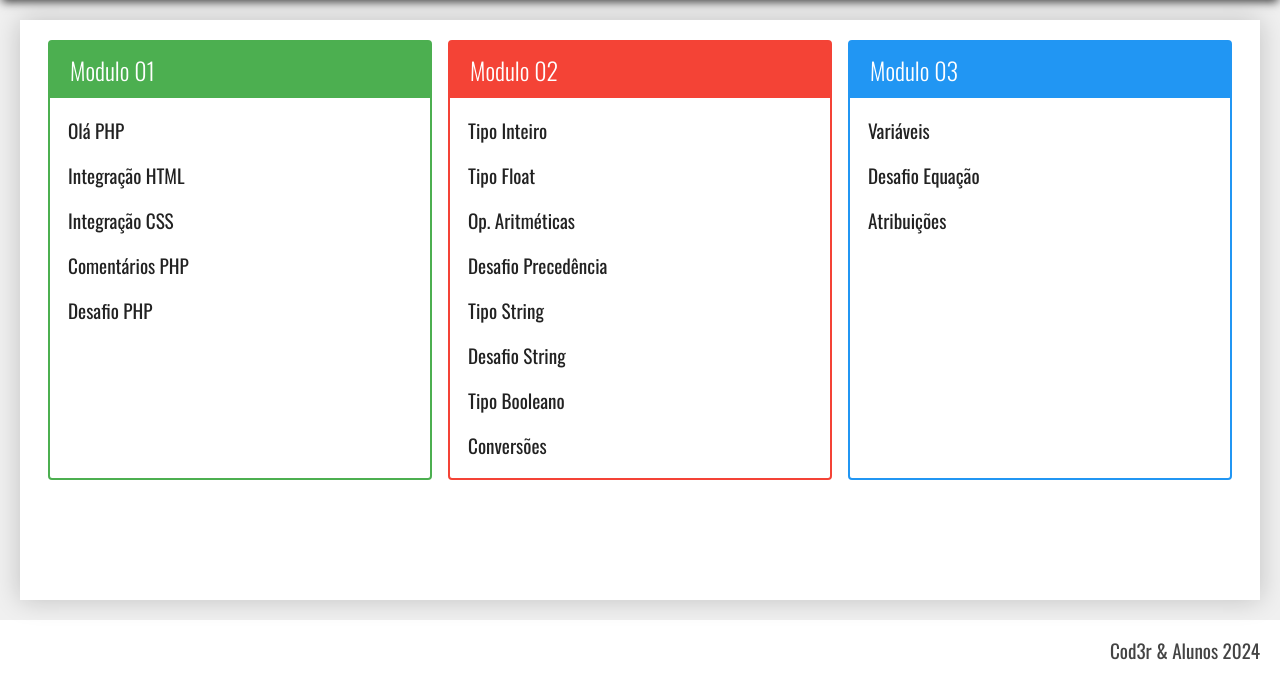
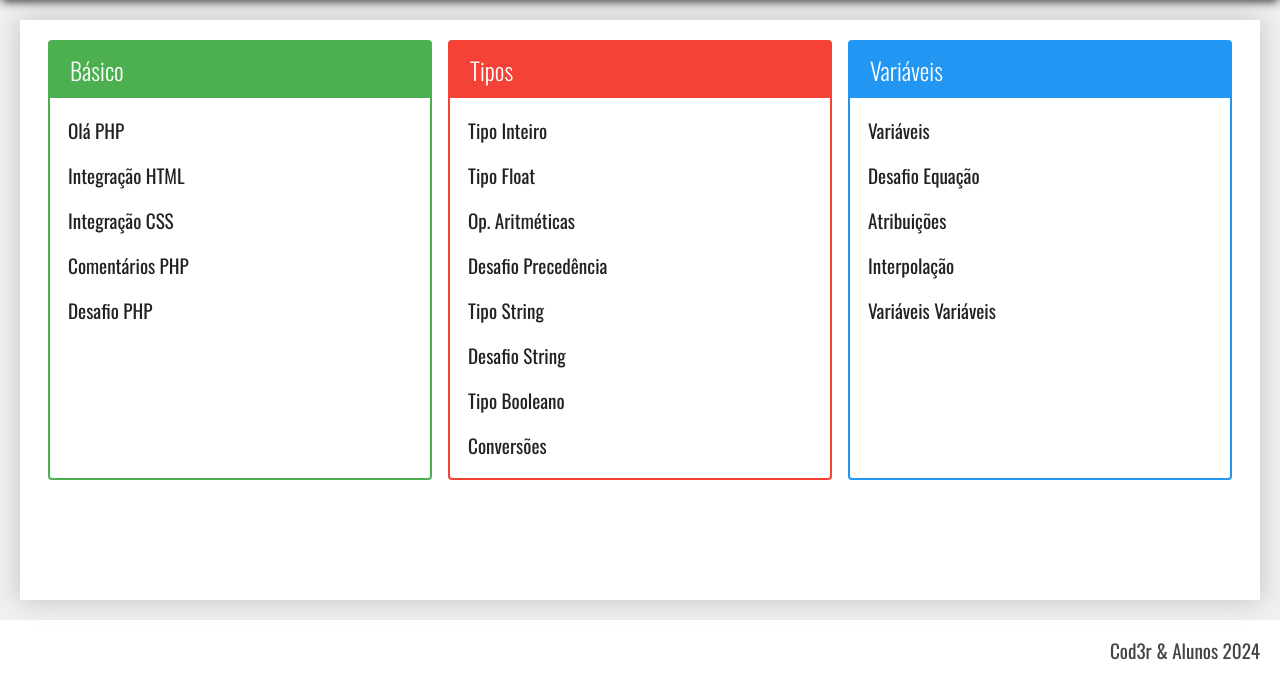
Before and after one commit to natanfalconi/PHP-7-Completo---Curso-do-Desenvolvedor-Web-Projetos, a PHP site: page / in a window 1280 px wide. Shown: the part 120-800 px from the top of the page. Run offline with PHP 8.4, Linux system fonts and the light colour scheme.

Commit message:
variáveis variáveis

```diff
--- a/index.php
+++ b/index.php
@@ -21,7 +21,7 @@
         <div class="conteudo">
             <nav class="modulos">
                 <div class="modulo verde">
-                    <h3>Modulo 01</h3>
+                    <h3>Básico</h3>
                     <ul>
                         <li>
                             <a href="exercicio.php?dir=basico&file=ola">
@@ -51,7 +51,7 @@
                     </ul>
                 </div>
                 <div class="modulo vermelho">
-                    <h3>Modulo 02</h3>
+                    <h3>Tipos</h3>
                     <ul>
                         <li>
                             <a href="exercicio.php?dir=tipos&file=int">
@@ -96,7 +96,7 @@
                     </ul>
                 </div>
                 <div class="modulo azul">
-                    <h3>Modulo 03</h3>
+                    <h3>Variáveis</h3>
                     <ul>
                         <li>
                             <a href="exercicio.php?dir=variaveis&file=basico">
@@ -111,6 +111,16 @@
                         <li>
                             <a href="exercicio.php?dir=variaveis&file=atribuicoes">
                                 Atribuições
+                            </a>
+                        </li>
+                        <li>
+                            <a href="exercicio.php?dir=variaveis&file=interpolacao">
+                                Interpolação
+                            </a>
+                        </li>
+                        <li>
+                            <a href="exercicio.php?dir=variaveis&file=variaveis_variaveis">
+                                Variáveis Variáveis
                             </a>
                         </li>
                     </ul>
```
Also changed, not shown: variaveis/interpolacao.php (added, +15 -0 lines), variaveis/variaveis_variaveis.php (added, +15 -0 lines).
